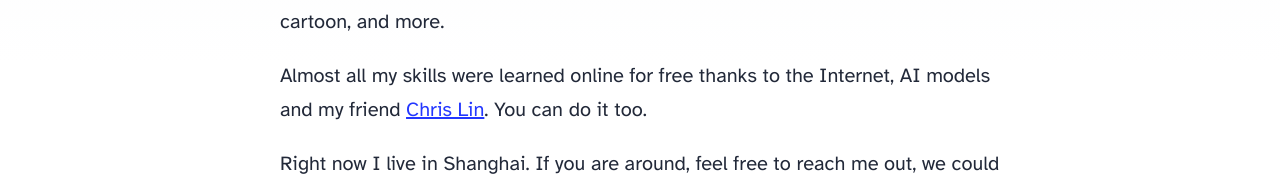
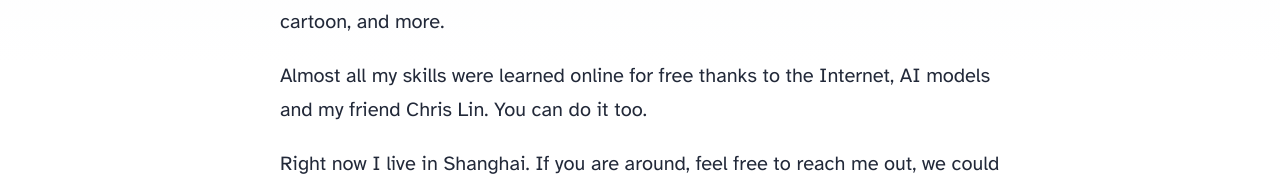
Before and after one commit to HuanBaby1314/blog, an Astro site: page / in a window 1280 px wide. Shown: the part 537-715 px from the top of the page. Built offline with nearby package versions, Linux system fonts and the light colour scheme; Astro itself is replaced by a stand-in of ours.

Commit message:
fix(home): 移除 Chris Lin 失效外链(chrislin.vercel.app 已不可访问)

```diff
--- a/src/pages/index.astro
+++ b/src/pages/index.astro
@@ -41,10 +41,7 @@ const posts = (await getCollection("blog")).sort(
 
       <p>
         Almost all my skills were learned online for free thanks to the
-        Internet, AI models and my friend <a
-          href="https://chrislin.vercel.app/"
-          target="_blank">Chris Lin</a
-        >. You can do it too.
+        Internet, AI models and my friend Chris Lin. You can do it too.
       </p>
       <p>
         Right now I live in Shanghai. If you are around, feel free to reach me
```
